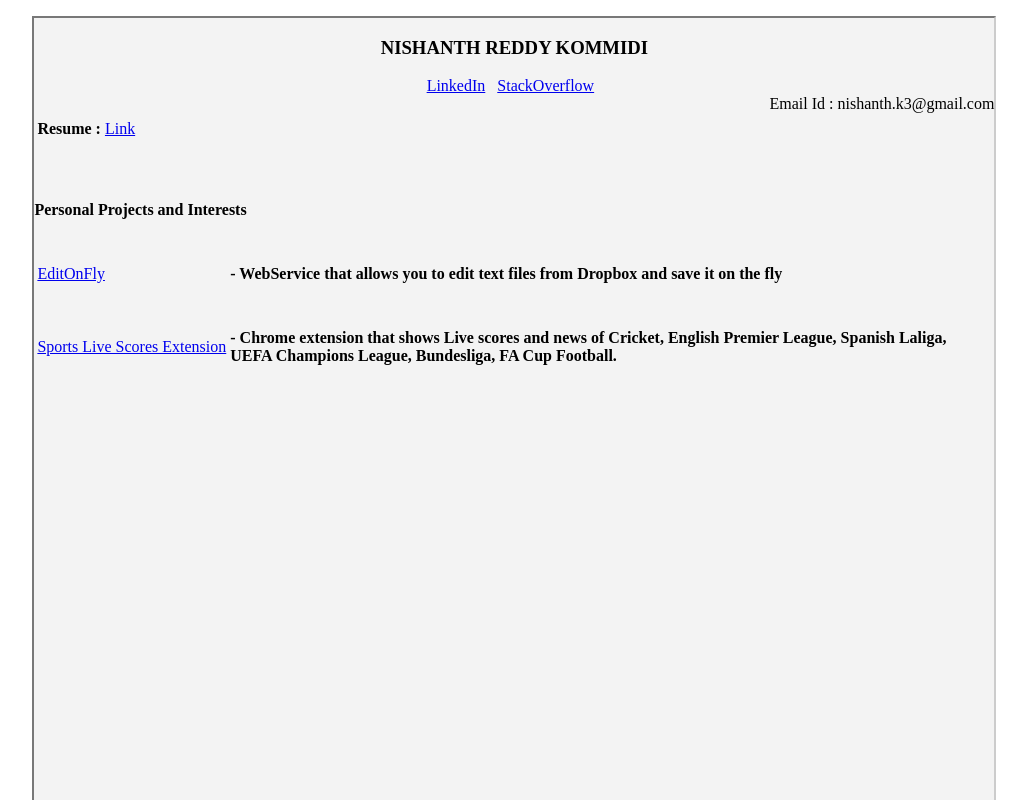
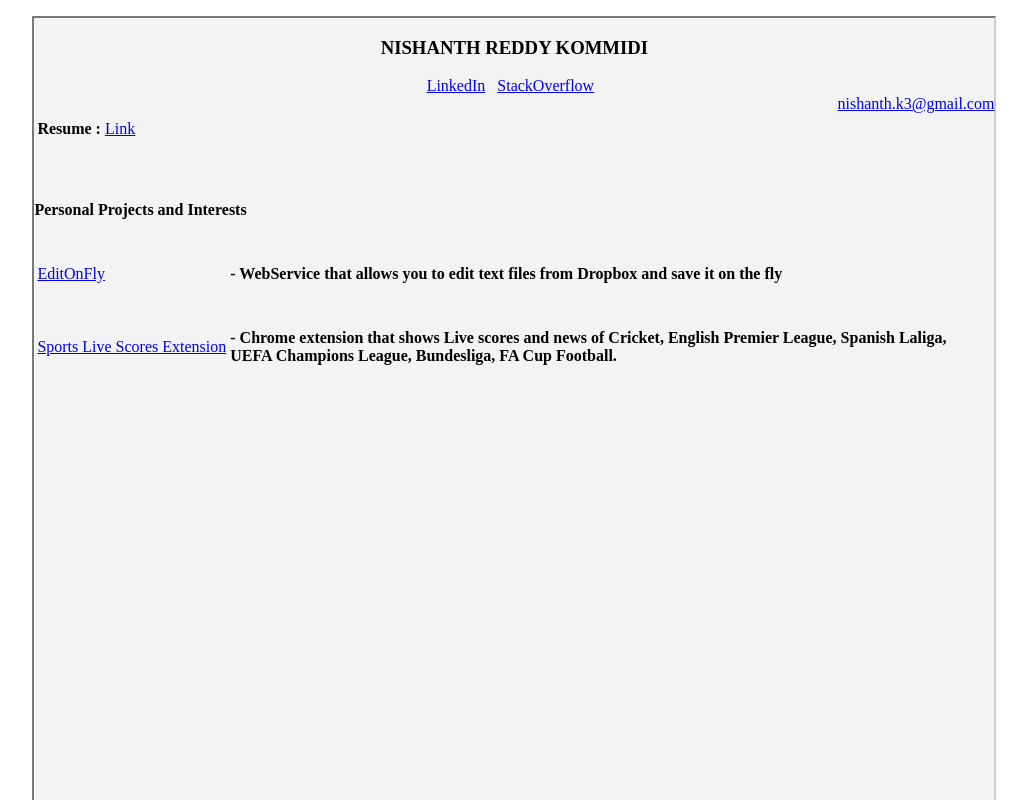
Before and after one commit to Nishanthk3/nishanthk3.github.io, a plain HTML site: page index.html in a window 1280 px wide. Shown: the whole page, without its empty margins (182-1209 px from the left). Drawn offline with Linux system fonts and the light colour scheme.

Commit message:
updated email id to have link

```diff
--- a/index.html
+++ b/index.html
@@ -32,7 +32,7 @@
 			&nbsp;
 		</div>
 		<div style='float:right;'>
-		<a>Email Id : nishanth.k3@gmail.com</a>
+		<a href="mailto:nishanthk3@gmail.com"  target="_blank">nishanth.k3@gmail.com</a>
 		</div>
 	</div>
 	<br />
```
